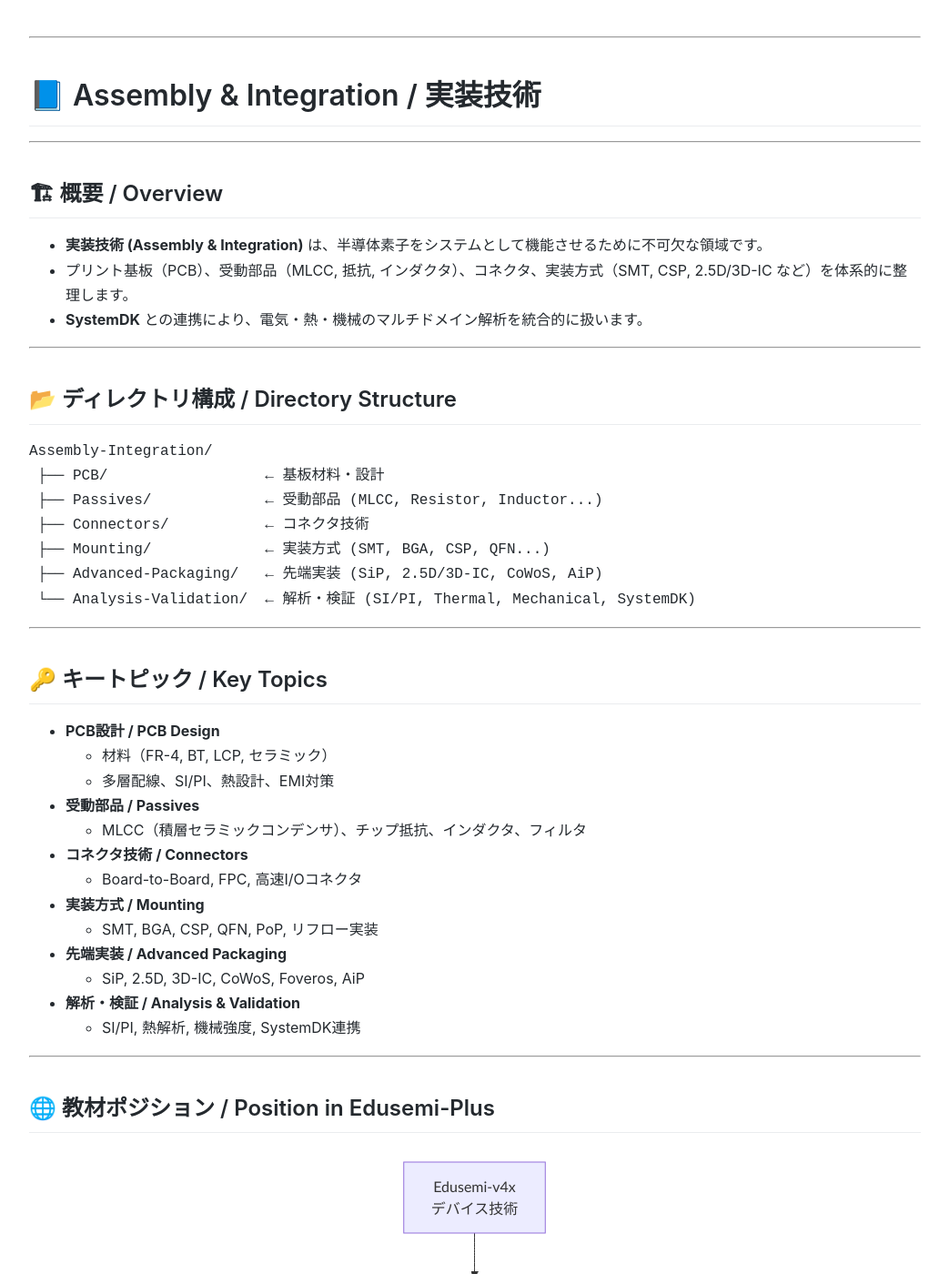
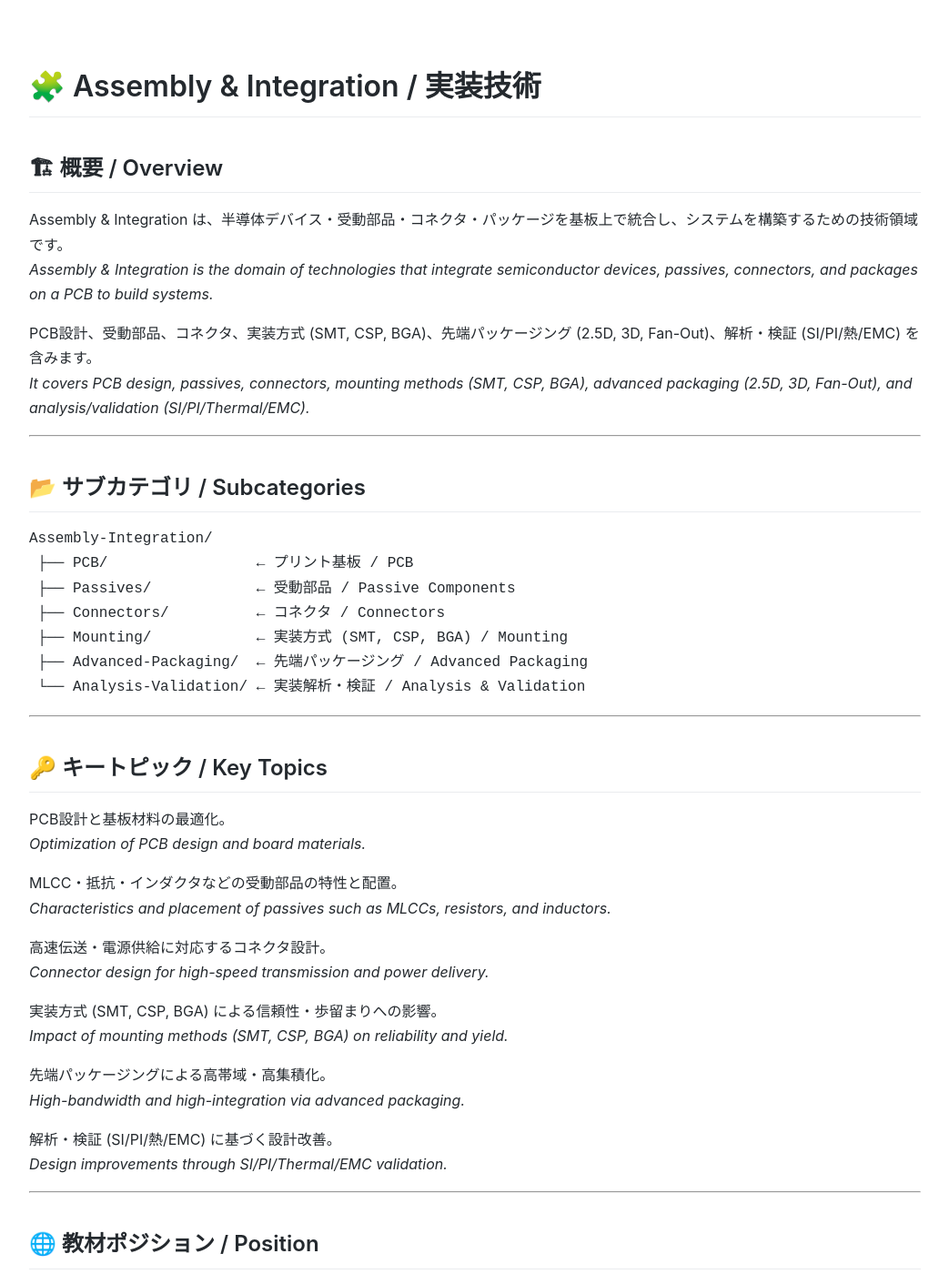
Before and after one commit to Samizo-AITL/Edusemi-Plus, a Jekyll site: the page built from Assembly-Integration/index.md, in a window 1280 px wide and 1400 px high. Shown: the whole window at 91% size, without its empty margins (118-1161 px from the left). Built offline with Jekyll 4.4.1, drawn with Linux system fonts in a browser that asks for light colours; some of the changed text lies outside the part shown.

Commit message:
Update index.md

````diff
--- a/Assembly-Integration/index.md
+++ b/Assembly-Integration/index.md
@@ -3,61 +3,70 @@ layout: default
 title: "Assembly & Integration | 実装技術"
 ---
 
----
+# 🧩 Assembly & Integration / 実装技術
 
-# 📘 Assembly & Integration / 実装技術
+## 🏗 概要 / Overview
+Assembly & Integration は、半導体デバイス・受動部品・コネクタ・パッケージを基板上で統合し、システムを構築するための技術領域です。
+*Assembly & Integration is the domain of technologies that integrate semiconductor devices, passives, connectors, and packages on a PCB to build systems.*
+
+PCB設計、受動部品、コネクタ、実装方式 (SMT, CSP, BGA)、先端パッケージング (2.5D, 3D, Fan-Out)、解析・検証 (SI/PI/熱/EMC) を含みます。
+*It covers PCB design, passives, connectors, mounting methods (SMT, CSP, BGA), advanced packaging (2.5D, 3D, Fan-Out), and analysis/validation (SI/PI/Thermal/EMC).*
 
 ---
 
-## 🏗 概要 / Overview
-- **実装技術 (Assembly & Integration)** は、半導体素子をシステムとして機能させるために不可欠な領域です。
-- プリント基板（PCB）、受動部品（MLCC, 抵抗, インダクタ）、コネクタ、実装方式（SMT, CSP, 2.5D/3D-IC など）を体系的に整理します。
-- **SystemDK** との連携により、電気・熱・機械のマルチドメイン解析を統合的に扱います。
-
----
-
-## 📂 ディレクトリ構成 / Directory Structure
+## 📂 サブカテゴリ / Subcategories
 ```
 Assembly-Integration/
- ├── PCB/                  ← 基板材料・設計
- ├── Passives/             ← 受動部品 (MLCC, Resistor, Inductor...)
- ├── Connectors/           ← コネクタ技術
- ├── Mounting/             ← 実装方式 (SMT, BGA, CSP, QFN...)
- ├── Advanced-Packaging/   ← 先端実装 (SiP, 2.5D/3D-IC, CoWoS, AiP)
- └── Analysis-Validation/  ← 解析・検証 (SI/PI, Thermal, Mechanical, SystemDK)
+ ├── PCB/                 ← プリント基板 / PCB
+ ├── Passives/            ← 受動部品 / Passive Components
+ ├── Connectors/          ← コネクタ / Connectors
+ ├── Mounting/            ← 実装方式 (SMT, CSP, BGA) / Mounting
+ ├── Advanced-Packaging/  ← 先端パッケージング / Advanced Packaging
+ └── Analysis-Validation/ ← 実装解析・検証 / Analysis & Validation
 ```
 
 ---
 
 ## 🔑 キートピック / Key Topics
-- **PCB設計 / PCB Design**
-  - 材料（FR-4, BT, LCP, セラミック）
-  - 多層配線、SI/PI、熱設計、EMI対策
-- **受動部品 / Passives**
-  - MLCC（積層セラミックコンデンサ）、チップ抵抗、インダクタ、フィルタ
-- **コネクタ技術 / Connectors**
-  - Board-to-Board, FPC, 高速I/Oコネクタ
-- **実装方式 / Mounting**
-  - SMT, BGA, CSP, QFN, PoP, リフロー実装
-- **先端実装 / Advanced Packaging**
-  - SiP, 2.5D, 3D-IC, CoWoS, Foveros, AiP
-- **解析・検証 / Analysis & Validation**
-  - SI/PI, 熱解析, 機械強度, SystemDK連携
+PCB設計と基板材料の最適化。
+*Optimization of PCB design and board materials.*
+
+MLCC・抵抗・インダクタなどの受動部品の特性と配置。
+*Characteristics and placement of passives such as MLCCs, resistors, and inductors.*
+
+高速伝送・電源供給に対応するコネクタ設計。
+*Connector design for high-speed transmission and power delivery.*
+
+実装方式 (SMT, CSP, BGA) による信頼性・歩留まりへの影響。
+*Impact of mounting methods (SMT, CSP, BGA) on reliability and yield.*
+
+先端パッケージングによる高帯域・高集積化。
+*High-bandwidth and high-integration via advanced packaging.*
+
+解析・検証 (SI/PI/熱/EMC) に基づく設計改善。
+*Design improvements through SI/PI/Thermal/EMC validation.*
 
 ---
 
-## 🌐 教材ポジション / Position in Edusemi-Plus
+## 🌐 教材ポジション / Position
 ```mermaid
 graph TD
-  A[Edusemi-v4x<br/>デバイス技術] --> B[Edusemi-Plus<br/>実装技術]
-  B --> C[Assembly & Integration<br/>PCB, Passives, Mounting]
-  C --> D[SystemDK<br/>Multi-domain Analysis]
+  A[Edusemi-Plus<br/>半導体応用教材] --> B[Assembly & Integration<br/>実装技術]
+  B --> C[SystemDK<br/>システム設計・検証環境 / SystemDK Environment]
 ```
 
 ---
 
 ## ✅ 学習目標 / Learning Goals
-- 半導体素子とシステムをつなぐ **実装技術の基盤**を理解する
-- PCB・受動部品・コネクタの役割を体系的に整理する
-- **先端実装技術**（2.5D, 3D-IC, SiP など）の位置づけを把握する
-- **SystemDK** で実装要素をモデリングし、システムレベルで解析できるようにする
+実装技術の主要分野を体系的に理解する。
+*Systematically understand the major domains of assembly and integration.*
+
+システム設計における部品・実装・パッケージ・検証の相互関係を把握する。
+*Grasp the interrelations of components, assembly, packaging, and validation in system design.*
+
+SystemDKと連携し、設計・実装・検証の統合プロセスを習得する。
+*Learn the integrated process of design, assembly, and validation through collaboration with SystemDK.*
+
+---
+
+[⬆️ Back to Edusemi-Plus](../)
````
